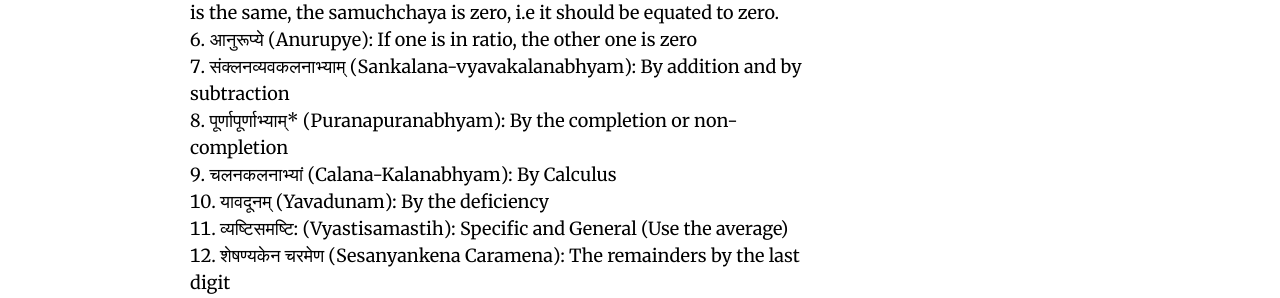
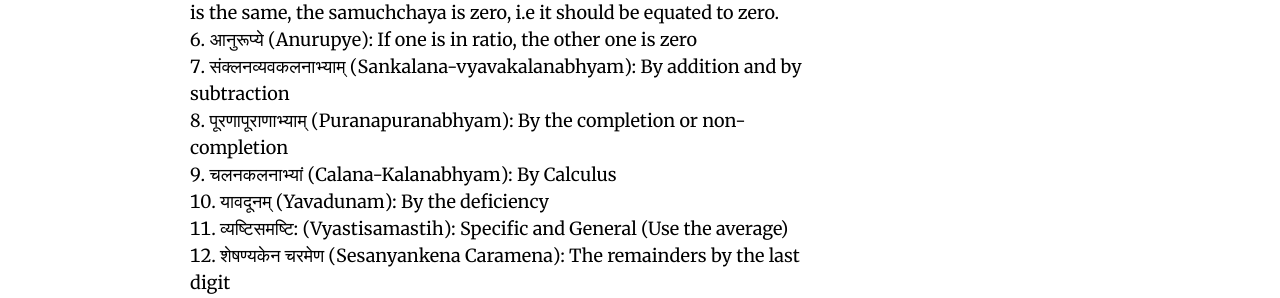
Before and after one commit to techiworld/techiworld.github.io, a Jekyll site: the page built from _posts/2018-05-16-introduction-to-vedicMathematics.md, in a window 1280 px wide and 900 px high, scrolled down 2218 px. Shown: the part 151-449 px from the top of the window. Built offline with Jekyll 4.4.1, drawn with Linux system fonts in a browser that asks for light colours; comment, search, counter and statistics services are not loaded.

Commit message:
Update 2018-05-16-introduction-to-vedicMathematics.md

```diff
--- a/_posts/2018-05-16-introduction-to-vedicMathematics.md
+++ b/_posts/2018-05-16-introduction-to-vedicMathematics.md
@@ -36,7 +36,7 @@ The 16 Sutras and Sub-sutras are given below with their pronunciation(in bracket
 5. शून्यम साम्यसमुच्चये (Sunyam Samyasamuccaye): When the samuchchaya is the same, the samuchchaya is zero, i.e it should be equated to zero.
 6. आनुरूप्ये (Anurupye): If one is in ratio, the other one is zero
 7. संक्लनव्यवकलनाभ्याम् (Sankalana-vyavakalanabhyam): By addition and by subtraction
-8. पूर्णापूर्णाभ्याम्* (Puranapuranabhyam): By the completion or non-completion
+8. पूरणापूराणाभ्याम् (Puranapuranabhyam): By the completion or non-completion
 9. चलनकलनाभ्यां (Calana-Kalanabhyam): By Calculus
 10. यावदूनम् (Yavadunam): By the deficiency
 11. व्यष्टिसमष्टि: (Vyastisamastih): Specific and General (Use the average)
```
